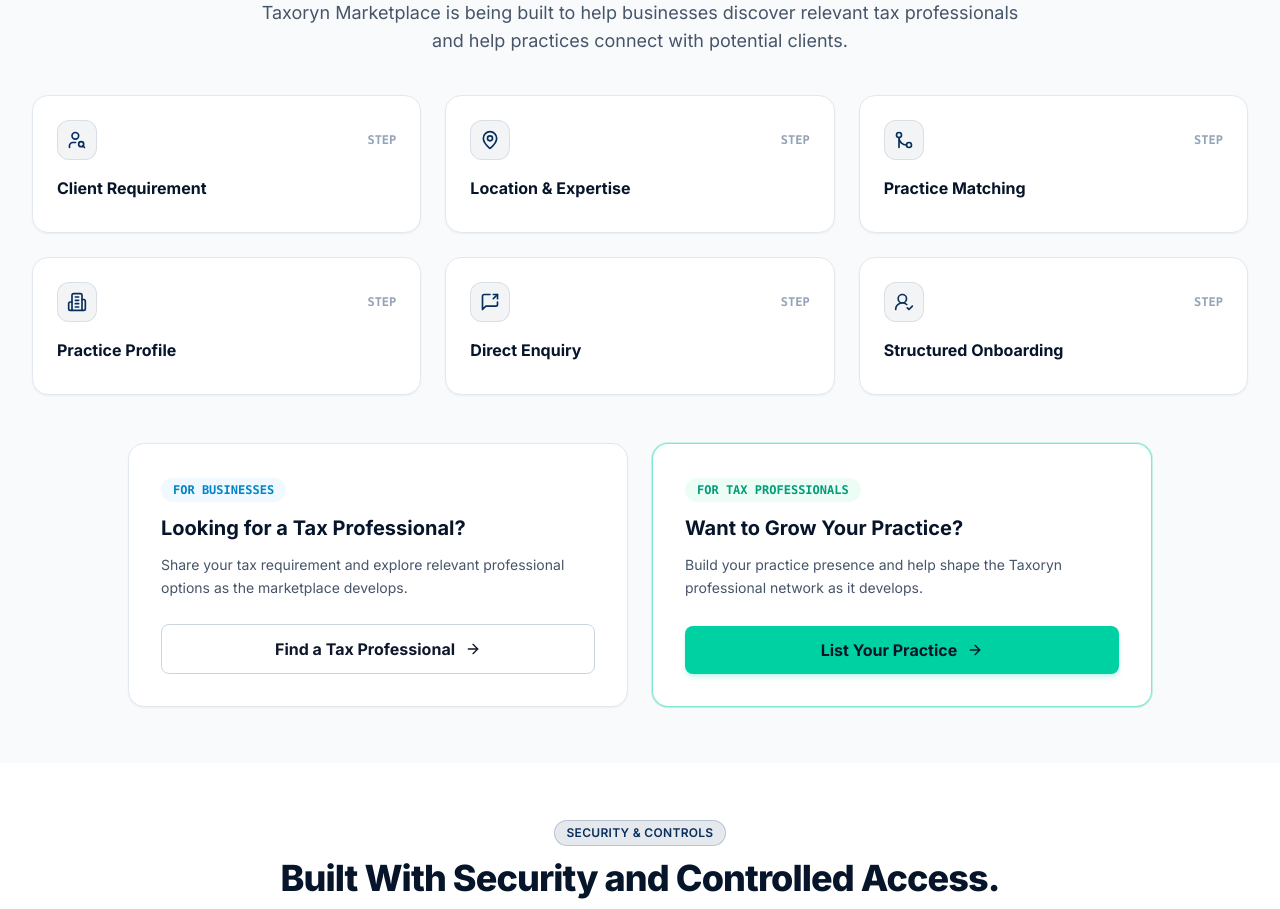
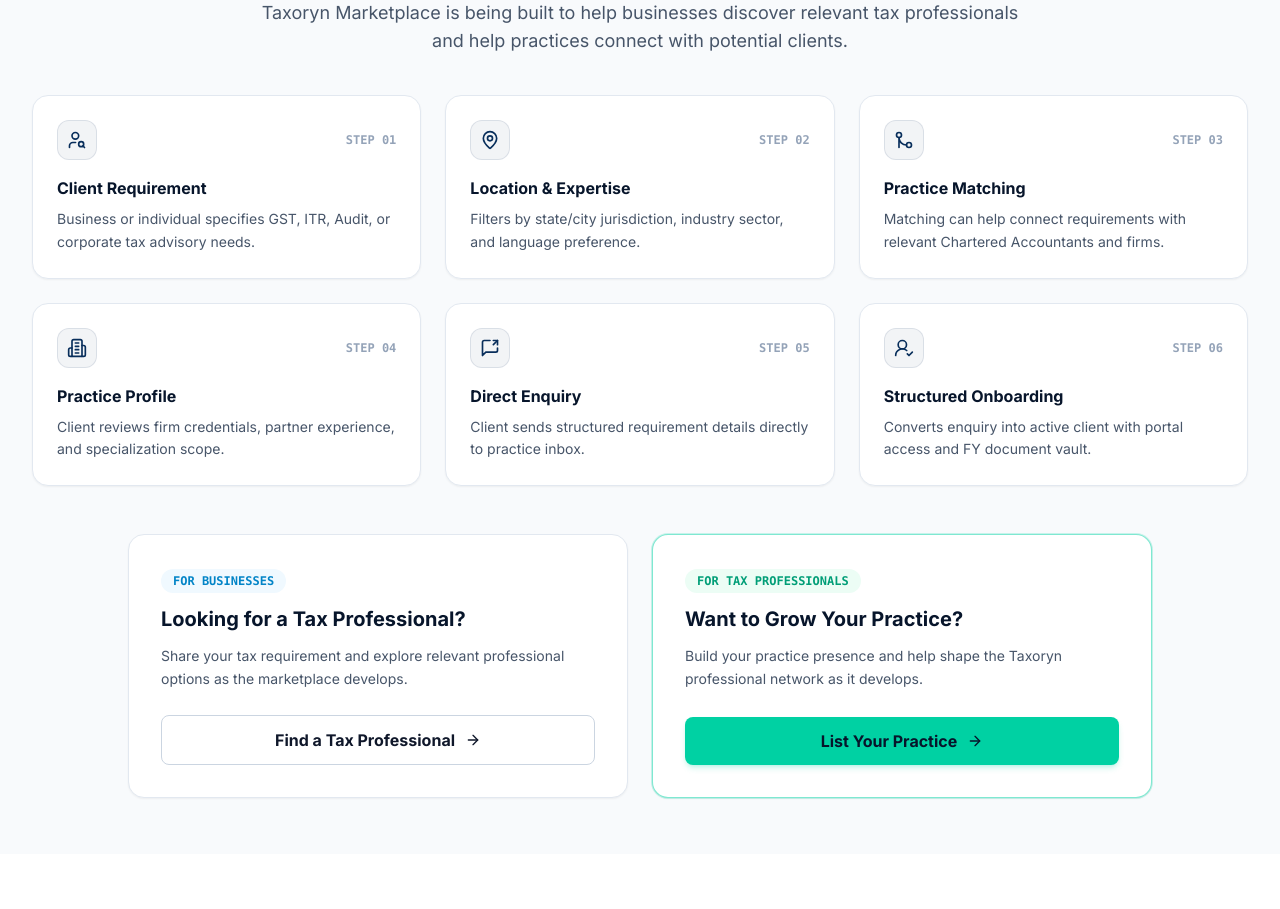
Before and after one commit to apexengineeringhub/Taxoryn-Marketing, a Next.js app: page / in a window 1280 px wide. Shown: the part 4640-5549 px from the top of the page. Built offline with nearby package versions, Linux system fonts and the light colour scheme; no server answers.

Commit message:
fix deployment issue

```diff
--- a/components/marketing/WorkflowDiagram.tsx
+++ b/components/marketing/WorkflowDiagram.tsx
@@ -29,9 +29,10 @@
       <div className="grid grid-cols-1 md:grid-cols-2 lg:grid-cols-3 gap-4 sm:gap-6">
         {steps.map((step, index) => {
           const Icon = stepIcons[index] || UserSearch;
+
           return (
             <div
-              key={`workflow-step-${step.stepNumber ?? index}`}
+              key={`workflow-step-${step.stepNumber}-${index}`}
               className="relative p-6 rounded-2xl bg-white border border-[#E2E8F0] shadow-sm hover:border-[#00D1A3] hover:shadow-md transition-all duration-200 group flex flex-col justify-between"
             >
               <div>
@@ -39,16 +40,18 @@
                   <div className="w-10 h-10 rounded-xl bg-[#082E5B]/5 border border-[#082E5B]/10 flex items-center justify-center text-[#082E5B] group-hover:bg-[#00D1A3]/15 group-hover:text-[#009E77] group-hover:border-[#00D1A3]/30 transition-colors">
                     <Icon className="w-5 h-5" />
                   </div>
+
                   <span className="text-xs font-mono font-bold text-slate-400 group-hover:text-[#00D1A3]">
-                    STEP {step.step}
+                    STEP {step.stepNumber}
                   </span>
                 </div>
 
                 <h3 className="text-base font-bold text-[#07152B] mb-2">
                   {step.title}
                 </h3>
+
                 <p className="text-sm text-[#475569] leading-relaxed">
-                  {step.desc}
+                  {step.description}
                 </p>
               </div>
 
--- a/components/navigation/Header.tsx
+++ b/components/navigation/Header.tsx
@@ -24,7 +24,10 @@
 
   return (
     <header className="sticky top-0 z-40 w-full bg-white/95 backdrop-blur-md border-b border-slate-200/90 transition-colors">
-      <Container size="wide" className="flex items-center justify-between h-16 sm:h-[68px]">
+      <Container
+        size="wide"
+        className="flex items-center justify-between h-16 sm:h-[68px]"
+      >
         {/* 1. LEFT: Brand Lockup */}
         <div className="flex items-center shrink-0">
           <Logo
@@ -54,13 +57,13 @@
         {/* 3. RIGHT: Action CTAs & Language Selector */}
         <div className="hidden xl:flex items-center gap-1.5 xl:gap-2.5 shrink-0">
           {/* Secondary Action: Watch Demo */}
-          <a
+          <Link
             href="/#demo-video"
             className="inline-flex items-center gap-1.5 px-2 xl:px-2.5 py-1.5 text-xs xl:text-sm font-semibold text-slate-700 hover:text-[#07152B] hover:bg-slate-100/70 rounded-lg transition-colors whitespace-nowrap"
           >
             <Play className="w-3.5 h-3.5 text-[#00D1A3] fill-[#00D1A3]/25 shrink-0" />
             <span>{t.nav.watchDemo}</span>
-          </a>
+          </Link>
 
           {/* Compact Language Switcher */}
           <LanguageSwitcher variant="header" />
```
